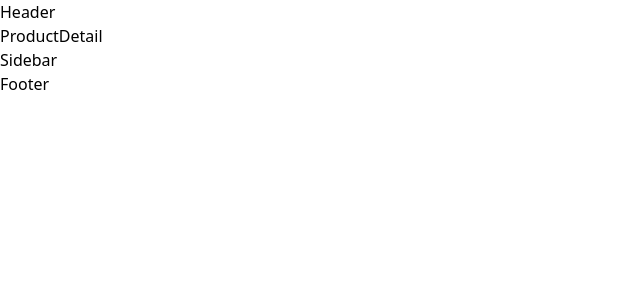
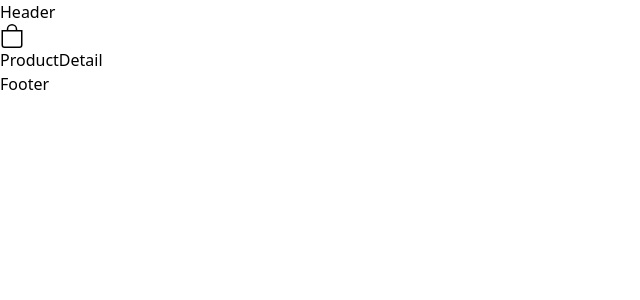
Before and after one commit to pendragonnn/E-Commerce-Website, a React (Vite) app: page /product/1 in a window 1280 px wide. Shown: the top 300 px of the page, without its empty margins (0-640 px from the left). Built offline with nearby package versions, Linux system fonts and the light colour scheme; no server answers.

Commit message:
feat: [home] add sidebar context and header

```diff
--- a/src/components/Header.jsx
+++ b/src/components/Header.jsx
@@ -1,7 +1,16 @@
-import React from 'react'
+import React, { useContext } from 'react'
+import { SidebarContext } from '../contexts/SidebarContext'
+import { BsBag } from 'react-icons/bs'
 
 export default function Header() {
+  const {setIsOpen, isOpen} = useContext(SidebarContext)
+
   return (
-    <div>Header</div>
+    <div>
+      <div>Header</div>
+      <div onClick={() => setIsOpen(!isOpen)} className='cursor-pointer flex relative'>
+        <BsBag className='text-2xl'/>
+      </div>
+    </div>
   )
 }
--- a/src/components/Sidebar.jsx
+++ b/src/components/Sidebar.jsx
@@ -1,7 +1,20 @@
-import React from 'react'
+import React, { useContext } from 'react'
+import { Link } from 'react-router-dom'
+import { IoMdArrowForward } from 'react-icons/io'
+import { FiTrash2 } from 'react-icons/fi'
+import CartItem from '../components/CartItem'
+import { SidebarContext } from '../contexts/SidebarContext'
 
 export default function Sidebar() {
+  const {isOpen, handleClose } = useContext(SidebarContext)
   return (
-    <div>Sidebar</div>
+    <div className={`${isOpen ? 'right-0' : '-right-full' } w-full bg-white fixed top-0 h-full shadow-2xl md:w-[35vw] xl:max-w-[30vw] transition-all duration-300 z-20 px-4 lg:px-[35px]`}>
+      <div className='flex items-center justify-between py-6 border-b'>
+        <div className='uppercase text-sm font-semibold'>Shopping Bag (0)</div>
+        <div onClick={handleClose} className='cursor-pointer w-8 h-8 flex justify-center items-center'>
+          <IoMdArrowForward className='text-2x;' />
+        </div>
+      </div>
+    </div>
   )
 }
--- a/src/contexts/SidebarContext.jsx
+++ b/src/contexts/SidebarContext.jsx
@@ -0,0 +1,17 @@
+import React, {useState, createContext} from 'react'
+
+export const SidebarContext = createContext()
+
+export default function SidebarProvider({ children }) {
+  const [isOpen , setIsOpen] = useState(false)
+
+  const handleClose = () => {
+    setIsOpen(false)
+  }
+
+  return (
+    <SidebarContext.Provider value={{ isOpen, setIsOpen, handleClose }}>
+      {children}
+    </SidebarContext.Provider>
+  )
+}
--- a/src/main.jsx
+++ b/src/main.jsx
@@ -3,11 +3,14 @@
 import './index.css'
 import App from './App.jsx'
 import ProductProvider from './contexts/ProductContext.jsx'
+import SidebarProvider from './contexts/SidebarContext.jsx'
 
 createRoot(document.getElementById('root')).render(
-  <ProductProvider>
-    <StrictMode>
-      <App />
-    </StrictMode>
-  </ProductProvider>
+  <SidebarProvider>
+    <ProductProvider>
+      <StrictMode>
+        <App />
+      </StrictMode>
+    </ProductProvider>
+  </SidebarProvider>
 )
```
